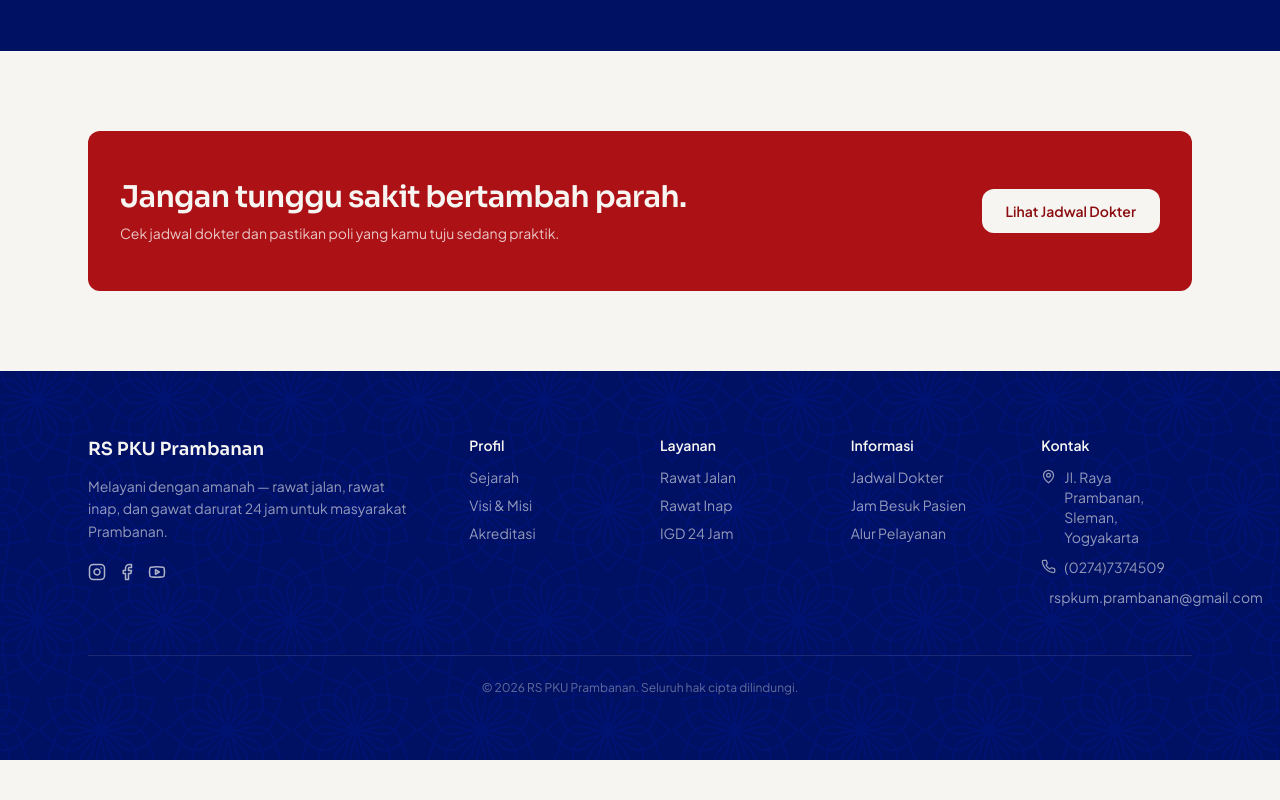
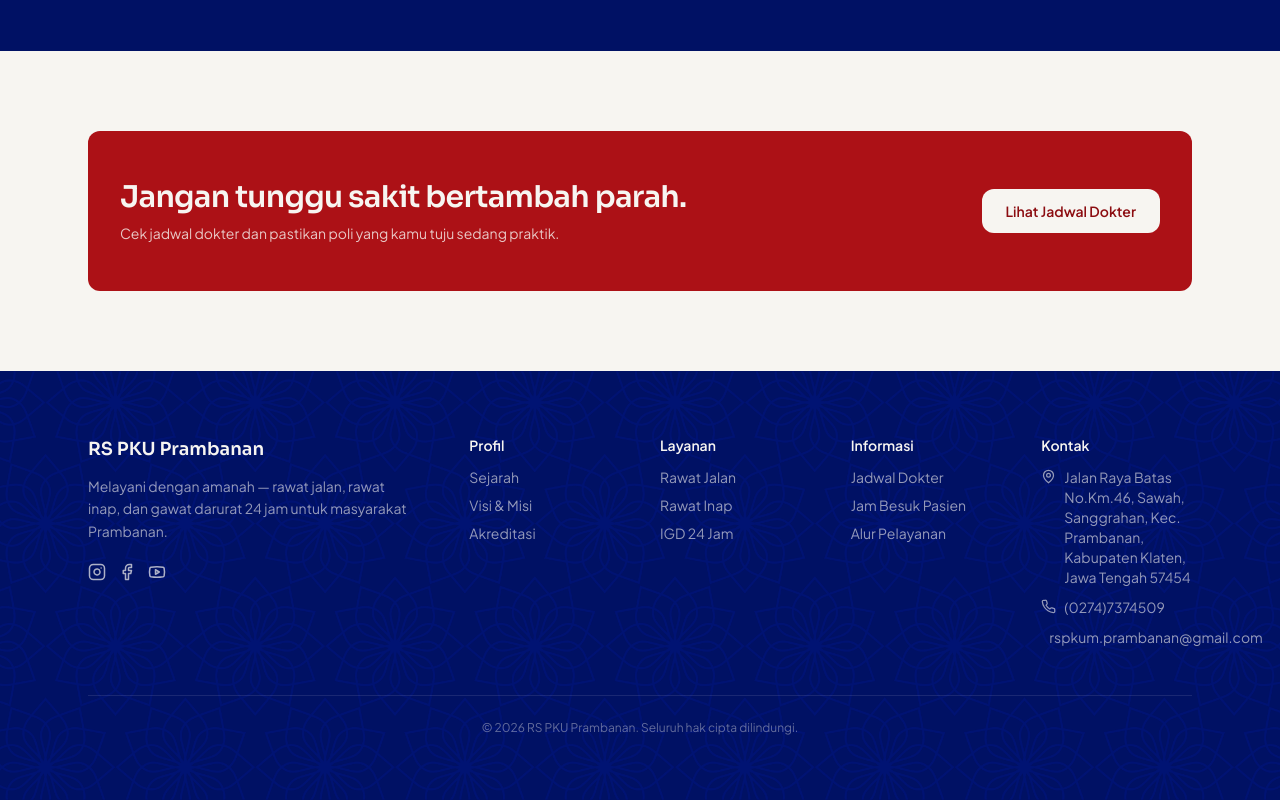
Before and after one commit to senWic/rs-pku-prambanan, a Next.js app: page / in a window 1280 px wide. Shown: the part 3295-4095 px from the top of the page. Before the commit the page ends 4055 px from the top, so only its background shows below. Built offline with nearby package versions, Linux system fonts and the light colour scheme; no server answers.

Commit message:
Update footer address to new location
Updated address in footer component for accuracy.

```diff
--- a/components/Footer.tsx
+++ b/components/Footer.tsx
@@ -57,8 +57,7 @@ export default function Footer() {
             <h3 className="mb-3 text-sm font-semibold text-cream">Kontak</h3>
             <ul className="space-y-2.5 text-sm text-cream/60">
               <li className="flex items-start gap-2">
-                <MapPin size={15} className="mt-0.5 shrink-0" /> Jl. Raya
-                Prambanan, Sleman, Yogyakarta
+                <MapPin size={15} className="mt-0.5 shrink-0" /> Jalan Raya Batas No.Km.46, Sawah, Sanggrahan, Kec. Prambanan, Kabupaten Klaten, Jawa Tengah 57454
               </li>
               <li className="flex items-center gap-2">
                 <Phone size={15} />  (0274)7374509
```
